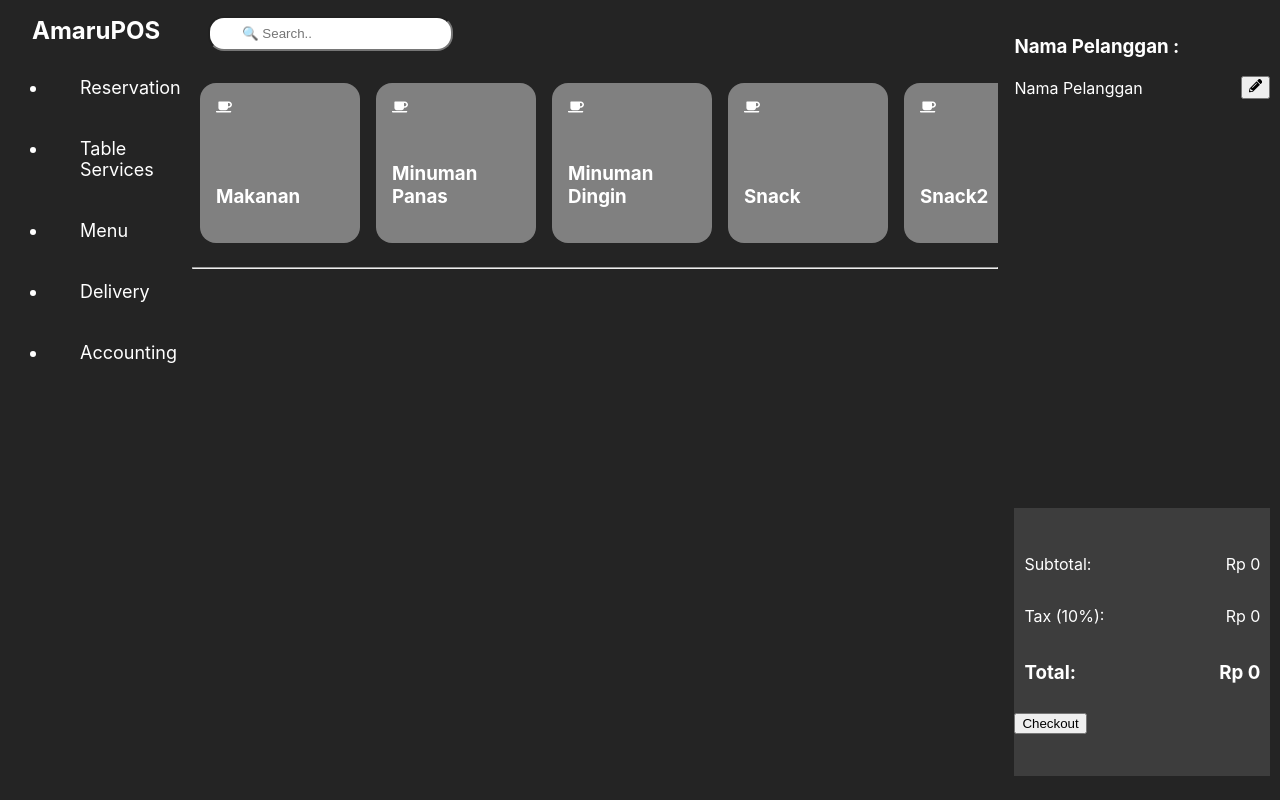
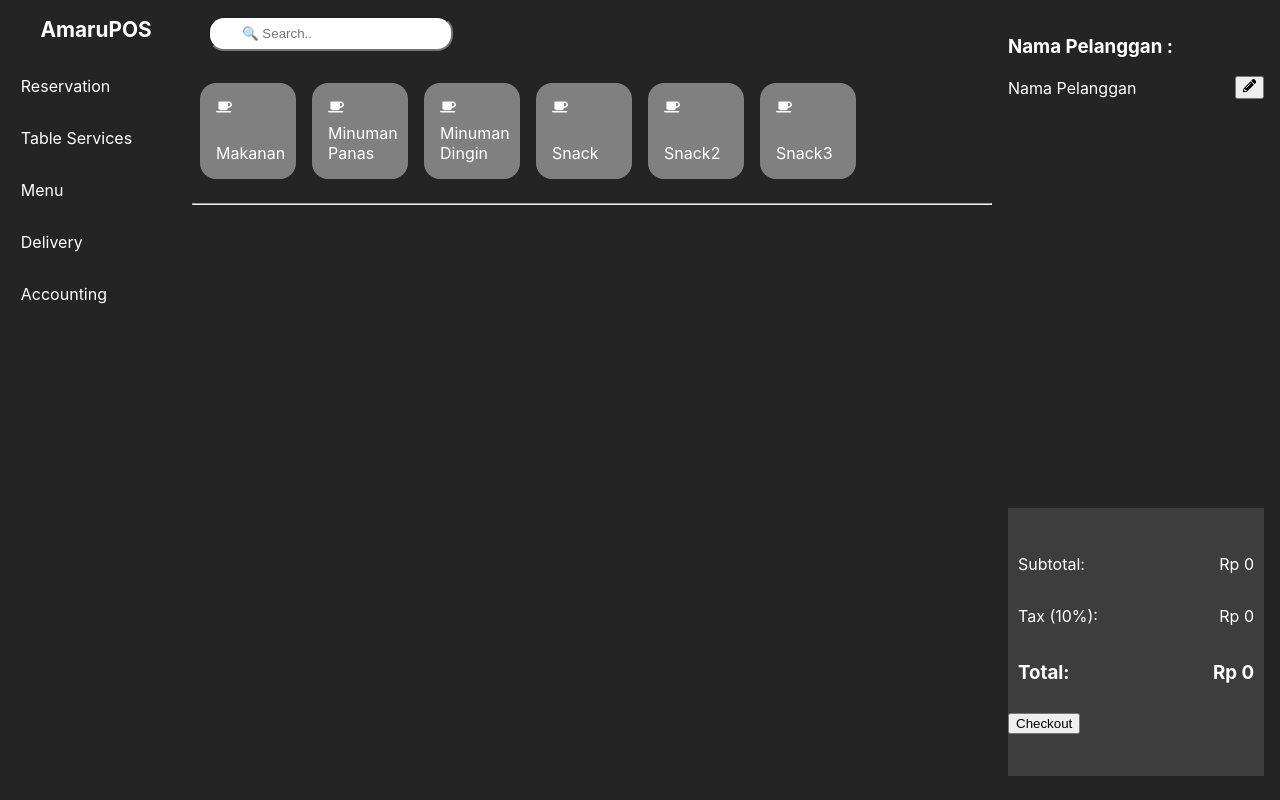
Before and after one commit to amarukael/amaruPOS-vite, a Next.js app: page /menu in a window 1280 px wide. Built offline with nearby package versions, Linux system fonts and the light colour scheme.

Commit message:
`Refactor CSS and JSX files to adjust layout and styling`

```diff
--- a/src/components/items/Items.tsx
+++ b/src/components/items/Items.tsx
@@ -20,7 +20,7 @@ const Items: React.FC<ItemsProps> = ({
     return (
         <div className={styles.items__item}>
             <div className={styles.item__content}>
-                <h3>{nameItem}</h3>
+                <span>{nameItem}</span>
                 <div>
                     <span>
                         {priceItem.toLocaleString("id-ID", {
--- a/src/components/items/items.module.css
+++ b/src/components/items/items.module.css
@@ -2,9 +2,10 @@
   border: 1px solid gray;
   box-sizing: border-box;
   flex-shrink: 0;
-  width: 10rem !important;
-  height: 10rem !important;
-  padding: 1rem;
+  width: 6rem !important;
+  height: 6rem !important;
+  padding: 0.3rem 0.4rem;
+  font-size: 0.85rem;
   border-radius: 1rem;
   margin: 0.5rem;
 }
@@ -17,14 +18,14 @@
 }
 
 .counter {
-  margin-top: 5px;
+  margin-top: 0.3rem;
   display: flex;
   justify-content: flex-end;
 }
 
 .counter i {
   border-radius: 5px;
-  padding: 2px 5px;
+  padding: 0rem 0.1rem;
   border: 1px solid grey;
   cursor: pointer;
 }
--- a/src/components/navside/navside.module.css
+++ b/src/components/navside/navside.module.css
@@ -5,14 +5,21 @@
 
 .nav h2 {
   text-align: center;
-  margin: 1rem 2rem;
+  font-size: 1.3rem;
+}
+
+.nav ul {
+  margin-block-start: 0px;
+  margin-block-end: 0px;
+  padding-inline-start: 0px;
+  margin: 0.3rem;
 }
 
 .nav ul li {
-  margin: 0.5rem;
-  padding: 1rem 2rem;
+  font-size: 1rem;
+  padding: 1rem;
   border-radius: 1rem;
-  font-size: large;
+  list-style: none;
 }
 
 .nav ul li:hover {
--- a/src/pages/menu/CategoryList.tsx
+++ b/src/pages/menu/CategoryList.tsx
@@ -21,7 +21,7 @@ const CategoryList: React.FC<CategoryListProps> = ({ categories, onSelectCategor
                             <FaCoffee />
                         </span>
                         <div>
-                            <h3>{category}</h3>
+                            {category}
                         </div>
                     </div>
                 </div>
--- a/src/pages/menu/menu.module.css
+++ b/src/pages/menu/menu.module.css
@@ -27,8 +27,8 @@
 .category__item {
   box-sizing: border-box;
   flex-shrink: 0;
-  width: 10rem !important;
-  height: 10rem !important;
+  width: 6rem !important;
+  height: 6rem !important;
   padding: 1rem;
   background-color: grey;
   border-radius: 1rem;
@@ -45,7 +45,7 @@
 .menu__items {
   overflow: auto;
   scrollbar-width: none;
-  max-height: 55vh;
+  max-height: 45svh;
   display: flex;
   flex-wrap: wrap;
   flex-direction: row;
@@ -55,8 +55,8 @@
   border: 1px solid gray;
   box-sizing: border-box;
   flex-shrink: 0;
-  width: 10rem !important;
-  height: 10rem !important;
+  width: 6rem !important;
+  height: 6rem !important;
   padding: 1rem;
   border-radius: 1rem;
   margin: 0.5rem;
```
